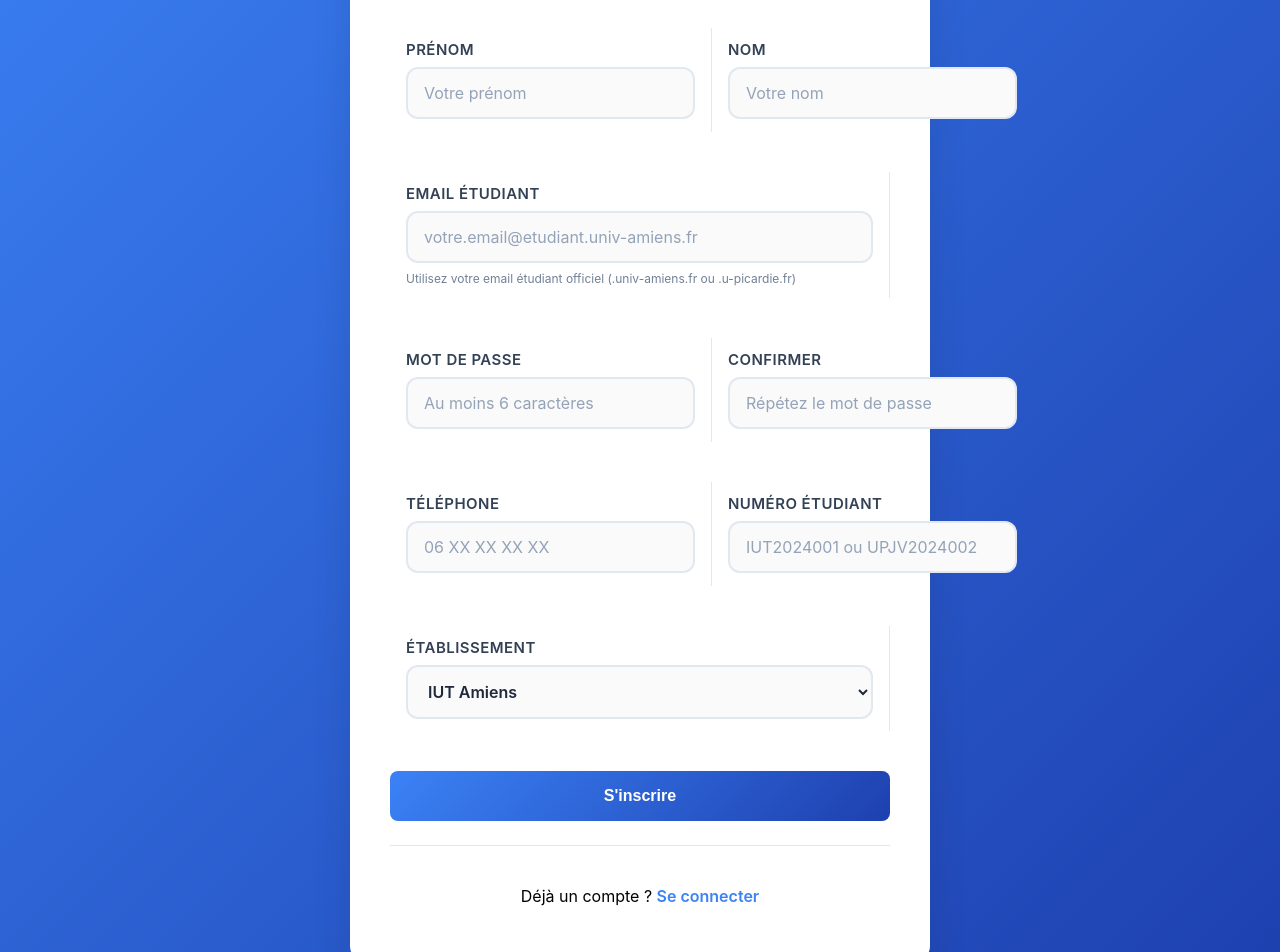
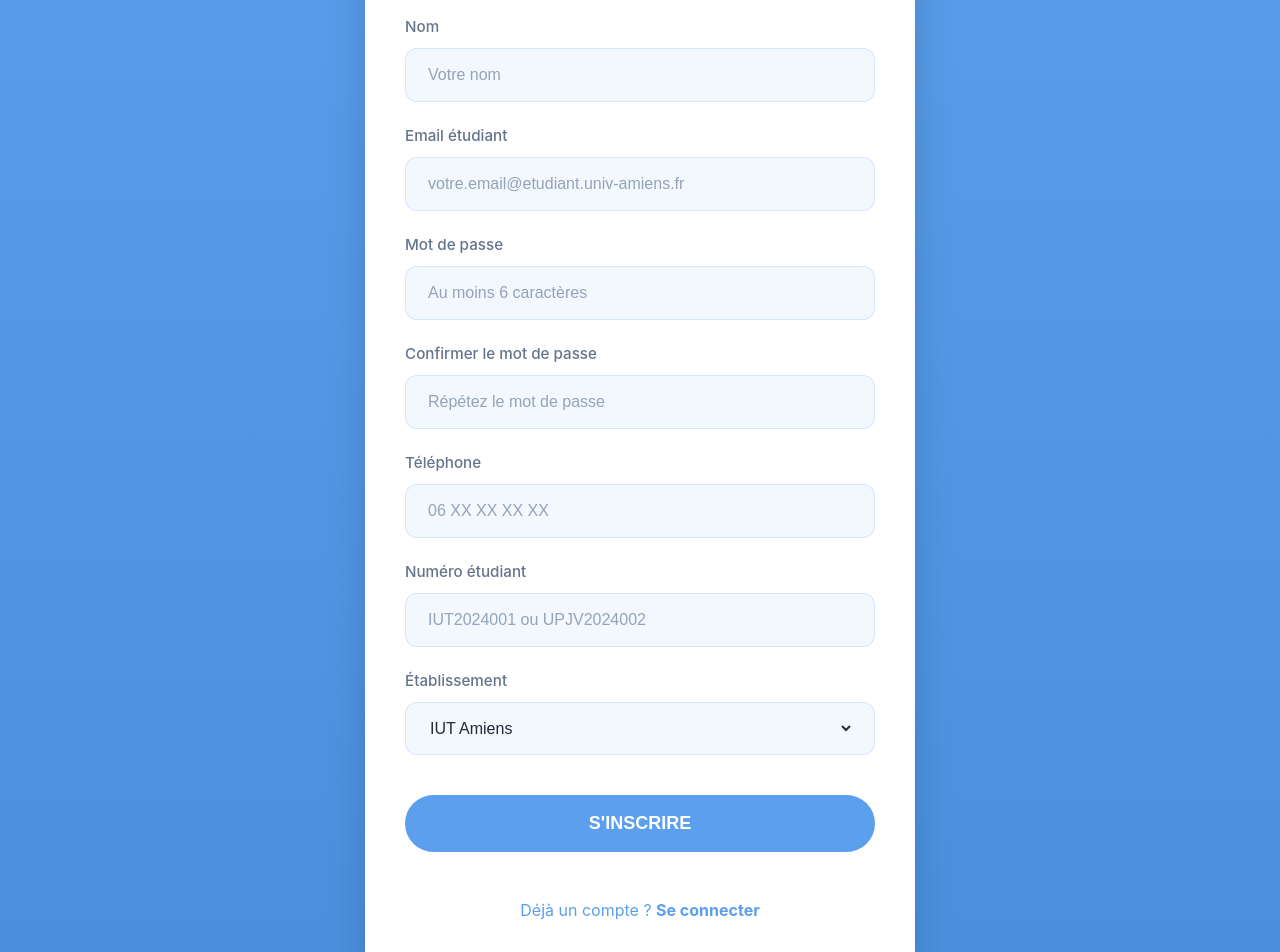
Before and after one commit to clepix21/Fumotion, a React (Create React App) app in the folder app/frontend/: page /register in a window 1280 px wide. Shown: the part 260-1212 px from the top of the page. Built offline with nearby package versions, Linux system fonts and the light colour scheme; no server answers.

Commit message:
refactor: moderniser les pages de connexion et d'inscription avec un nouveau design et une structure améliorée

```diff
--- a/app/frontend/src/pages/auth/LoginPage.js
+++ b/app/frontend/src/pages/auth/LoginPage.js
@@ -95,7 +95,6 @@ export default function LoginPage() {
           <div className="form-group-modern">
             <label className="form-label-modern">Email</label>
             <div className="input-wrapper-modern">
-              <span className="input-icon-modern">✉️</span>
               <input
                 type="email"
                 name="email"
@@ -112,7 +111,6 @@ export default function LoginPage() {
           <div className="form-group-modern">
             <label className="form-label-modern">Mot de passe</label>
             <div className="input-wrapper-modern">
-              <span className="input-icon-modern">🔑</span>
               <input
                 type="password"
                 name="password"
@@ -139,9 +137,9 @@ export default function LoginPage() {
           </button>
         </form>
 
-        <div className="signup-link-modern">
+        <div className="signup-link-modern" style={{ color: "#5B9FED" }}>
           <p>
-            Don't have an Account ? <Link to="/register" className="signup-text-modern">Sign up</Link>
+            Vous n'avez pas de compte ? <Link to="/register" className="signup-text-modern" style={{ color: "#5B9FED" }}>Inscrivez-vous</Link>
           </p>
         </div>
         </div>
--- a/app/frontend/src/pages/auth/RegisterPage.js
+++ b/app/frontend/src/pages/auth/RegisterPage.js
@@ -88,54 +88,44 @@ export default function RegisterPage() {
   };
 
   return (
-    <div className="auth-page">
-      <div className="auth-container">
-        <div className="auth-header">
-          <Link to="/" className="auth-logo">
-            <span className="logo-icon">🚗</span>
-            <span className="logo-text">Fumotion Amiens</span>
-          </Link>
-        </div>
+    <div className="auth-page-modern">
+      <div className="auth-wrapper-modern">
+        <h1 className="auth-title-modern">Inscription</h1>
 
-        <div className="auth-card">
-          <div className="auth-card-header">
-            <h1>Rejoindre Fumotion Amiens</h1>
-            <p>Créez votre compte étudiant pour partager vos trajets dans Amiens</p>
-          </div>
-
-          <form onSubmit={handleSubmit} className="auth-form">
+        <div className="auth-card-modern">
+          <form onSubmit={handleSubmit} className="auth-form-modern">
             {error && (
-              <div className="error-message">
+              <div className="error-message-modern">
                 <span className="error-icon">⚠️</span>
                 {error}
               </div>
             )}
 
-            <div className="form-row">
-              <div className="form-group">
-                <label htmlFor="firstName" className="form-label">Prénom</label>
+            <div className="form-group-modern">
+              <label className="form-label-modern">Prénom</label>
+              <div className="input-wrapper-modern">
                 <input
                   type="text"
-                  id="firstName"
                   name="firstName"
                   value={formData.firstName}
                   onChange={handleChange}
-                  className="form-input"
+                  className="form-input-modern"
                   placeholder="Votre prénom"
                   required
                   disabled={loading}
                 />
               </div>
+            </div>
 
-              <div className="form-group">
-                <label htmlFor="lastName" className="form-label">Nom</label>
+            <div className="form-group-modern">
+              <label className="form-label-modern">Nom</label>
+              <div className="input-wrapper-modern">
                 <input
                   type="text"
-                  id="lastName"
                   name="lastName"
                   value={formData.lastName}
                   onChange={handleChange}
-                  className="form-input"
+                  className="form-input-modern"
                   placeholder="Votre nom"
                   required
                   disabled={loading}
@@ -143,49 +133,47 @@ export default function RegisterPage() {
               </div>
             </div>
 
-            <div className="form-group">
-              <label htmlFor="email" className="form-label">Email étudiant</label>
+            <div className="form-group-modern">
+              <label className="form-label-modern">Email étudiant</label>
+              <div className="input-wrapper-modern">
                 <input
                   type="email"
-                id="email"
                   name="email"
                   value={formData.email}
                   onChange={handleChange}
-                className="form-input"
+                  className="form-input-modern"
                   placeholder="votre.email@etudiant.univ-amiens.fr"
                   required
                   disabled={loading}
                 />
-              <small className="form-hint">
-                Utilisez votre email étudiant officiel (.univ-amiens.fr ou .u-picardie.fr)
-              </small>
+              </div>
             </div>
 
-            <div className="form-row">
-              <div className="form-group">
-                <label htmlFor="password" className="form-label">Mot de passe</label>
+            <div className="form-group-modern">
+              <label className="form-label-modern">Mot de passe</label>
+              <div className="input-wrapper-modern">
                 <input
                   type="password"
-                  id="password"
                   name="password"
                   value={formData.password}
                   onChange={handleChange}
-                  className="form-input"
+                  className="form-input-modern"
                   placeholder="Au moins 6 caractères"
                   required
                   disabled={loading}
                 />
               </div>
+            </div>
 
-              <div className="form-group">
-                <label htmlFor="confirmPassword" className="form-label">Confirmer</label>
+            <div className="form-group-modern">
+              <label className="form-label-modern">Confirmer le mot de passe</label>
+              <div className="input-wrapper-modern">
                 <input
                   type="password"
-                  id="confirmPassword"
                   name="confirmPassword"
                   value={formData.confirmPassword}
                   onChange={handleChange}
-                  className="form-input"
+                  className="form-input-modern"
                   placeholder="Répétez le mot de passe"
                   required
                   disabled={loading}
@@ -193,44 +181,44 @@ export default function RegisterPage() {
               </div>
             </div>
 
-            <div className="form-row">
-              <div className="form-group">
-                <label htmlFor="phone" className="form-label">Téléphone</label>
+            <div className="form-group-modern">
+              <label className="form-label-modern">Téléphone</label>
+              <div className="input-wrapper-modern">
                 <input
                   type="tel"
-                  id="phone"
                   name="phone"
                   value={formData.phone}
                   onChange={handleChange}
-                  className="form-input"
+                  className="form-input-modern"
                   placeholder="06 XX XX XX XX"
                   disabled={loading}
                 />
               </div>
+            </div>
 
-              <div className="form-group">
-                <label htmlFor="studentId" className="form-label">Numéro étudiant</label>
+            <div className="form-group-modern">
+              <label className="form-label-modern">Numéro étudiant</label>
+              <div className="input-wrapper-modern">
                 <input
                   type="text"
-                  id="studentId"
                   name="studentId"
                   value={formData.studentId}
                   onChange={handleChange}
-                  className="form-input"
+                  className="form-input-modern"
                   placeholder="IUT2024001 ou UPJV2024002"
                   disabled={loading}
                 />
               </div>
             </div>
 
-            <div className="form-group">
-              <label htmlFor="university" className="form-label">Établissement</label>
+            <div className="form-group-modern">
+              <label className="form-label-modern">Établissement</label>
+              <div className="input-wrapper-modern">
                 <select
-                id="university"
                   name="university"
                   value={formData.university}
                   onChange={handleChange}
-                className="form-input"
+                  className="form-input-modern"
                   required
                   disabled={loading}
                 >
@@ -241,22 +229,16 @@ export default function RegisterPage() {
                   <option value="Autre établissement Amiens">Autre établissement Amiens</option>
                 </select>
               </div>
+            </div>
 
-            <button
-              type="submit"
-              className="auth-submit-btn"
-              disabled={loading}
-            >
-              {loading ? 'Inscription en cours...' : 'S\'inscrire'}
+            <button type="submit" className="login-btn-modern" disabled={loading}>
+              {loading ? "CHARGEMENT..." : "S'INSCRIRE"}
             </button>
           </form>
 
-          <div className="auth-footer">
+          <div className="signup-link-modern" style={{ color: "#5B9FED" }}>
             <p>
-              Déjà un compte ?{' '}
-              <Link to="/login" className="auth-link">
-                Se connecter
-              </Link>
+              Déjà un compte ? <Link to="/login" className="signup-text-modern" style={{ color: "#5B9FED" }}>Se connecter</Link>
             </p>
           </div>
         </div>
```
Lines whose indentation alone changed are shown as unchanged.
